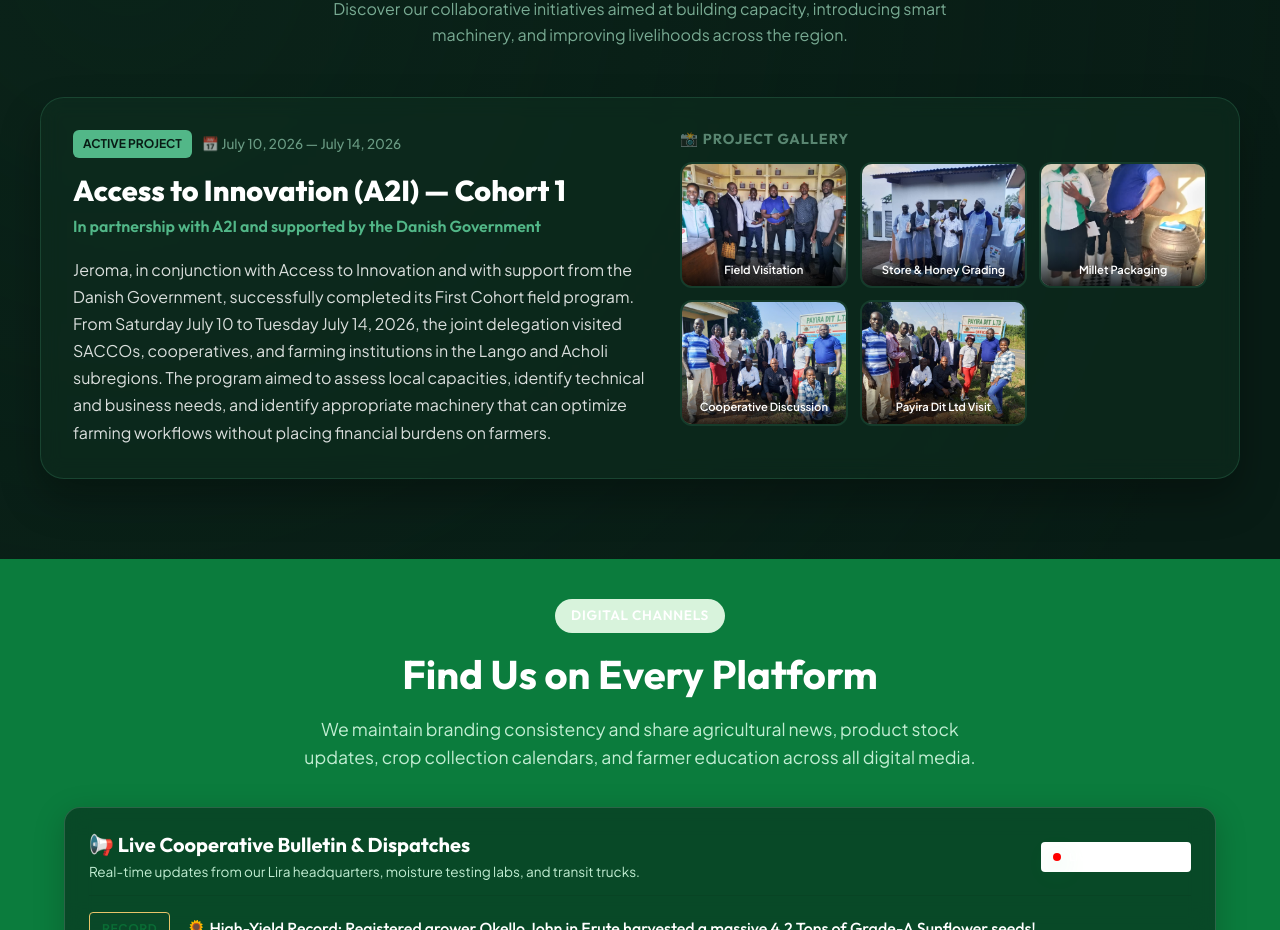
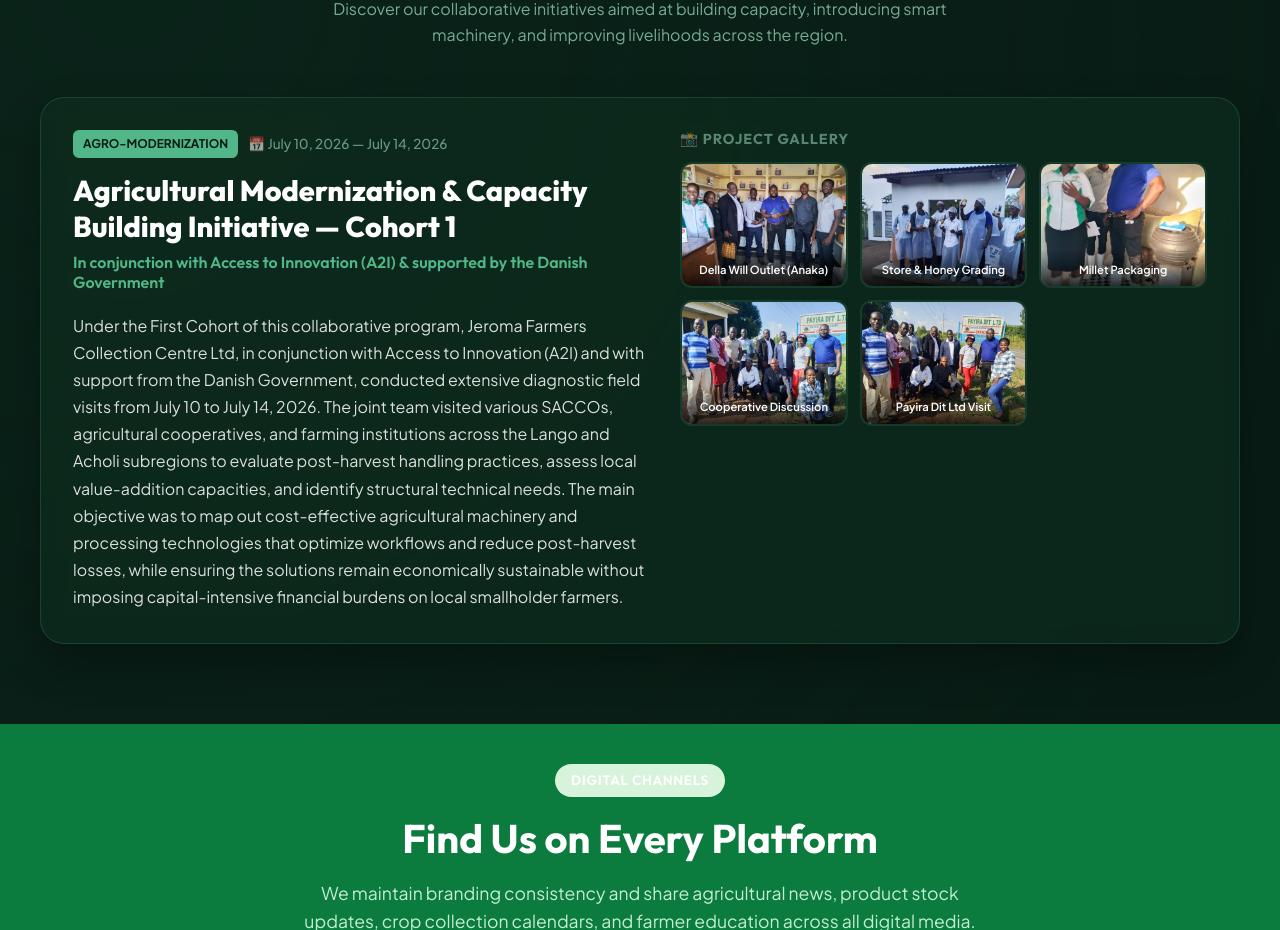
Before and after one commit to Omongo-Bden/jeroma-farmers-web, a React (Vite) app: page / in a window 1280 px wide. Shown: the part 8120-9050 px from the top of the page. Built offline with nearby package versions, Linux system fonts and the light colour scheme; no server answers.

Commit message:
Refine Projects tab narrative with professional agricultural statements and correct Della Will caption

```diff
--- a/src/components/Gallery.jsx
+++ b/src/components/Gallery.jsx
@@ -19,11 +19,11 @@ export default function Gallery({ lang, translations: dynamicTranslations }) {
     {
       id: 101,
       src: '/a2i_project_1.jpg',
-      title: lang === 'en' ? 'Field Visitation & Handwashing Station' : 'Koo me Lwok me Cingo ki Poto me A2I',
+      title: lang === 'en' ? 'Della Will Outlet in Anaka Town Council' : 'Della Will Outlet i Anaka Town Council',
       category: 'projects',
       desc: lang === 'en'
-        ? 'Field program inspection at community center handwashing and sanitization installations in Lango.'
-        : 'Team me Jeroma kede A2I tye ka neno yore me lwok cingo ki paco pur.'
+        ? 'Jeroma and A2I delegation visited the Della Will agricultural sales outlet in Anaka Town Council to assess local input availability and distribution infrastructure.'
+        : 'Team me Jeroma kede A2I olimo Della Will outlet i Anaka Town Council pi neno cogo kabilo kede inputs.'
     },
     {
       id: 102,
--- a/src/components/Projects.jsx
+++ b/src/components/Projects.jsx
@@ -10,15 +10,15 @@ export default function Projects({ lang, translations: dynamicTranslations }) {
   const projectList = [
     {
       id: 'a2i_cohort1',
-      badge: lang === 'en' ? 'Active Project' : 'Prujek me Tice',
-      title: lang === 'en' ? 'Access to Innovation (A2I) — Cohort 1' : 'Access to Innovation (A2I) — Cohort 1',
-      subtitle: lang === 'en' ? 'In partnership with A2I and supported by the Danish Government' : 'Oribbe ki A2I kede cwak me Gavumenti me Denmark',
+      badge: lang === 'en' ? 'Agro-Modernization' : 'Dongopur me Nyen',
+      title: lang === 'en' ? 'Agricultural Modernization & Capacity Building Initiative — Cohort 1' : 'Agricultural Modernization & Capacity Building Initiative — Cohort 1',
+      subtitle: lang === 'en' ? 'In conjunction with Access to Innovation (A2I) & supported by the Danish Government' : 'Oribbe ki A2I kede cwak me Gavumenti me Denmark',
       timeline: lang === 'en' ? 'July 10, 2026 — July 14, 2026' : 'July 10, 2026 — July 14, 2026',
       description: lang === 'en'
-        ? 'Jeroma, in conjunction with Access to Innovation and with support from the Danish Government, successfully completed its First Cohort field program. From Saturday July 10 to Tuesday July 14, 2026, the joint delegation visited SACCOs, cooperatives, and farming institutions in the Lango and Acholi subregions. The program aimed to assess local capacities, identify technical and business needs, and identify appropriate machinery that can optimize farming workflows without placing financial burdens on farmers.'
-        : 'Jeroma, i ribbe tic ki Access to Innovation kede cwak ma oa ki bot Gavumenti me Denmark, ocoyo Program me Cohort Mukwongo me abiri 10-14 July 2026. Team mwa olimo SACCOs kede cooperatives i Lango ki Acholi subregions pi neno machinery ma twero konyo lupur maber me pe kelo burden bot lupur.',
+        ? 'Under the First Cohort of this collaborative program, Jeroma Farmers Collection Centre Ltd, in conjunction with Access to Innovation (A2I) and with support from the Danish Government, conducted extensive diagnostic field visits from July 10 to July 14, 2026. The joint team visited various SACCOs, agricultural cooperatives, and farming institutions across the Lango and Acholi subregions to evaluate post-harvest handling practices, assess local value-addition capacities, and identify structural technical needs. The main objective was to map out cost-effective agricultural machinery and processing technologies that optimize workflows and reduce post-harvest losses, while ensuring the solutions remain economically sustainable without imposing capital-intensive financial burdens on local smallholder farmers.'
+        : 'I dwol me Cohort Mukwongo me oribbe me dongopur, Jeroma Farmers Collection Centre Ltd, i ribbe tic ki Access to Innovation (A2I) kede cwak ma oa ki bot Gavumenti me Denmark, otimo lim me poto mapol cakke 10-14 July 2026. Team mwa olimo SACCOs kede cooperatives dongo i Lango ki Acholi subregions pi neno tic me processing, cogo keyo, kede machinery ma mitto me konyo opur me pe kelo burden me cente woko bot lupur mwa.',
       images: [
-        { src: '/a2i_project_1.jpg', label: lang === 'en' ? 'Field Visitation' : 'Limo Poto' },
+        { src: '/a2i_project_1.jpg', label: lang === 'en' ? 'Della Will Outlet (Anaka)' : 'Della Will Outlet (Anaka)' },
         { src: '/a2i_project_2.jpg', label: lang === 'en' ? 'Store & Honey Grading' : 'Ot me Kic' },
         { src: '/a2i_project_3.jpg', label: lang === 'en' ? 'Millet Packaging' : 'Pako Mogo' },
         { src: '/a2i_project_4.jpg', label: lang === 'en' ? 'Cooperative Discussion' : 'Lok me Lwak' },
```
